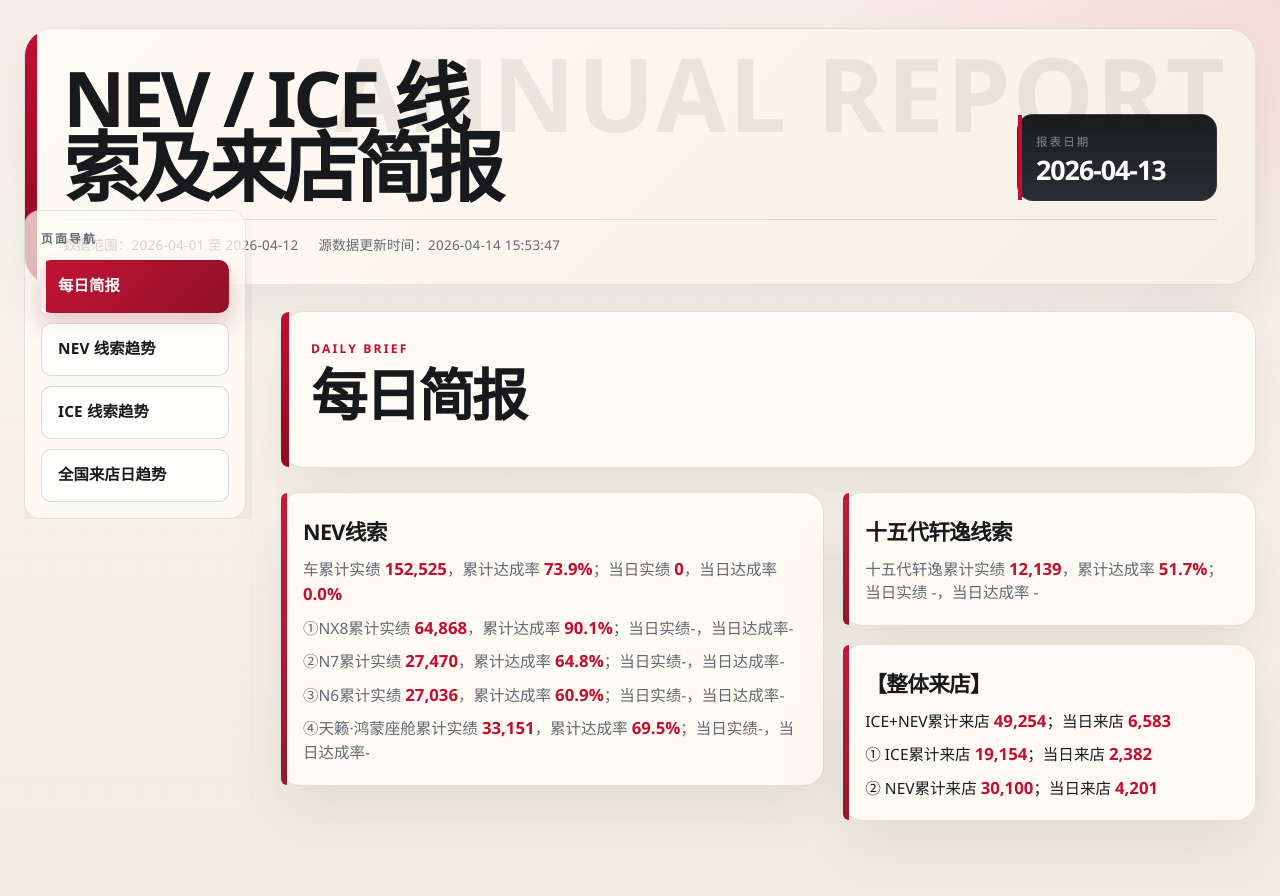
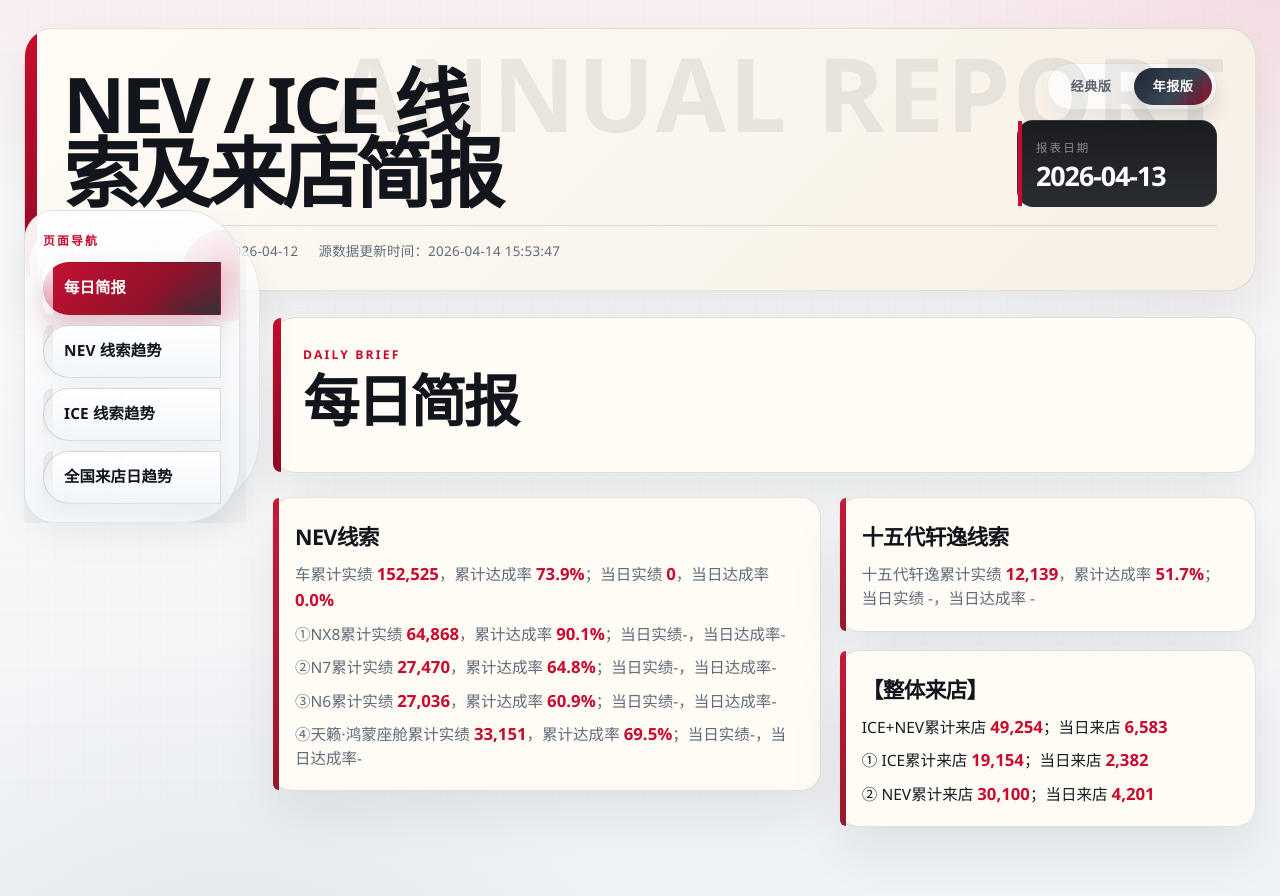
Before and after one commit to Django604/AI_Digest, a plain HTML site: page docs/index.html in a window 1280 px wide. Drawn offline with Linux system fonts and the light colour scheme.

Commit message:
Add theme switch and refine annual report navigation

```diff
--- a/docs/assets/app.js
+++ b/docs/assets/app.js
@@ -4,9 +4,13 @@ const branchSwitcher = document.querySelector("#branch-switcher");
 const sectionNav = document.querySelector("#section-nav");
 const metaStrip = document.querySelector("#meta-strip");
 const reportDateHighlight = document.querySelector("#report-date-highlight");
+const themeSwitch = document.querySelector("#theme-switch");
+const annualThemeLink = document.querySelector("#annual-theme-link");
 const dashboardTemplate = document.querySelector("#dashboard-template");
 const sectionTemplate = document.querySelector("#section-template");
 const chartModal = createChartModal();
+const THEME_STORAGE_KEY = "ai-digest-theme";
+const DEFAULT_THEME = "annual";
 
 const colors = {
   previousBarStroke: "#8da1b8",
@@ -38,7 +42,54 @@ const state = {
   sectionObserver: null,
 };
 
+initThemeSwitch();
 void loadDashboard();
+
+function initThemeSwitch() {
+  const initialTheme = getStoredTheme();
+  applyTheme(initialTheme);
+
+  if (!themeSwitch) {
+    return;
+  }
+
+  [...themeSwitch.querySelectorAll("[data-theme-choice]")].forEach((button) => {
+    button.addEventListener("click", () => {
+      applyTheme(button.dataset.themeChoice);
+    });
+  });
+}
+
+function getStoredTheme() {
+  try {
+    const saved = localStorage.getItem(THEME_STORAGE_KEY);
+    return saved === "classic" || saved === "annual" ? saved : DEFAULT_THEME;
+  } catch {
+    return DEFAULT_THEME;
+  }
+}
+
+function applyTheme(theme) {
+  const nextTheme = theme === "classic" ? "classic" : "annual";
+  document.documentElement.dataset.theme = nextTheme;
+
+  if (annualThemeLink) {
+    annualThemeLink.disabled = nextTheme !== "annual";
+  }
+
+  if (themeSwitch) {
+    [...themeSwitch.querySelectorAll("[data-theme-choice]")].forEach((button) => {
+      button.classList.toggle("active", button.dataset.themeChoice === nextTheme);
+      button.setAttribute("aria-pressed", String(button.dataset.themeChoice === nextTheme));
+    });
+  }
+
+  try {
+    localStorage.setItem(THEME_STORAGE_KEY, nextTheme);
+  } catch {
+    // Ignore storage failures and keep the current session theme.
+  }
+}
 
 async function loadDashboard() {
   try {
--- a/docs/assets/styles-annual-report.css
+++ b/docs/assets/styles-annual-report.css
@@ -4,20 +4,20 @@
 */
 
 :root {
-  --theme-paper: #f5f1e8;
-  --theme-paper-strong: #fbf8f2;
-  --theme-paper-soft: #efe8dc;
-  --theme-surface: rgba(255, 251, 245, 0.96);
-  --theme-surface-alt: #f7f2ea;
-  --theme-ink: #17191d;
-  --theme-muted: #626973;
-  --theme-line: rgba(23, 25, 29, 0.16);
-  --theme-line-strong: rgba(23, 25, 29, 0.28);
-  --theme-red: #c10f2f;
-  --theme-red-deep: #8e0c24;
-  --theme-coal: #1a1d22;
-  --theme-silver: #d1d6dd;
-  --theme-shadow: 0 26px 58px rgba(18, 22, 29, 0.08);
+  --theme-paper: #f4f6f8;
+  --theme-paper-strong: #fbfcfd;
+  --theme-paper-soft: #e8ecf1;
+  --theme-surface: rgba(255, 255, 255, 0.95);
+  --theme-surface-alt: #f3f6f9;
+  --theme-ink: #12161c;
+  --theme-muted: #5f6c79;
+  --theme-line: rgba(18, 22, 28, 0.14);
+  --theme-line-strong: rgba(18, 22, 28, 0.28);
+  --theme-red: #c70c2f;
+  --theme-red-deep: #8f0d25;
+  --theme-coal: #15191f;
+  --theme-silver: #c8d0da;
+  --theme-shadow: 0 24px 52px rgba(15, 21, 31, 0.08);
   --font-display: "Bahnschrift SemiCondensed", "Segoe UI Variable Display", "HarmonyOS Sans SC", "Microsoft YaHei UI",
     "PingFang SC", "Arial Rounded MT Bold", "Segoe UI", sans-serif;
 }
@@ -29,9 +29,10 @@ html {
 body {
   color: var(--theme-ink);
   background:
-    linear-gradient(180deg, rgba(193, 15, 47, 0.05), transparent 220px),
-    radial-gradient(circle at top right, rgba(193, 15, 47, 0.08), transparent 26%),
-    linear-gradient(180deg, var(--theme-paper-strong) 0%, var(--theme-paper) 48%, #efe8dd 100%);
+    linear-gradient(180deg, rgba(199, 12, 47, 0.06), transparent 220px),
+    radial-gradient(circle at top right, rgba(199, 12, 47, 0.08), transparent 24%),
+    radial-gradient(circle at 18% 88%, rgba(110, 125, 142, 0.1), transparent 28%),
+    linear-gradient(180deg, var(--theme-paper-strong) 0%, var(--theme-paper) 52%, #e9edf3 100%);
 }
 
 body::before {
@@ -48,8 +49,8 @@ body::before {
 }
 
 .page-shell {
-  --sidebar-width: 228px;
-  --layout-gap: 28px;
+  --sidebar-width: 222px;
+  --layout-gap: 26px;
   width: min(1520px, calc(100vw - 48px));
   padding: 28px 0 72px;
 }
@@ -174,6 +175,19 @@ body::before {
   max-height: calc(100vh - 228px);
 }
 
+.sidebar::before {
+  content: "";
+  position: absolute;
+  inset: 12px -14px 12px 6px;
+  z-index: -1;
+  border-radius: 40px 72px 72px 40px;
+  background:
+    linear-gradient(180deg, rgba(255, 255, 255, 0.78), rgba(232, 237, 243, 0.72)),
+    linear-gradient(135deg, rgba(199, 12, 47, 0.08), transparent 44%);
+  border: 1px solid rgba(18, 22, 28, 0.08);
+  box-shadow: 0 20px 42px rgba(15, 21, 31, 0.08);
+}
+
 .sidebar-sticky {
   gap: 18px;
   max-height: calc(100vh - 228px);
@@ -187,16 +201,33 @@ body::before {
 
 .panel-switcher,
 .branch-switcher {
-  background: rgba(255, 251, 245, 0.72);
-  border: 1px solid rgba(23, 25, 29, 0.1);
-  border-radius: 16px;
-  padding: 18px 16px 16px;
+  position: relative;
+  overflow: hidden;
+  background:
+    linear-gradient(165deg, rgba(255, 255, 255, 0.94), rgba(241, 245, 249, 0.9)),
+    linear-gradient(135deg, rgba(199, 12, 47, 0.06), transparent 40%);
+  border: 1px solid rgba(18, 22, 28, 0.1);
+  border-radius: 30px 56px 56px 30px;
+  padding: 20px 18px 18px;
   box-shadow: var(--theme-shadow);
+}
+
+.panel-switcher::after,
+.branch-switcher::after {
+  content: "";
+  position: absolute;
+  right: -34px;
+  top: 18px;
+  width: 92px;
+  height: 92px;
+  border-radius: 50%;
+  background: radial-gradient(circle, rgba(199, 12, 47, 0.16), rgba(199, 12, 47, 0));
+  pointer-events: none;
 }
 
 .sidebar-title {
   margin-bottom: 14px;
-  color: var(--theme-muted);
+  color: var(--theme-red);
   font-size: 0.74rem;
   letter-spacing: 0.18em;
 }
@@ -209,12 +240,14 @@ body::before {
 .sidebar-tab-list button,
 .section-nav-link {
   position: relative;
-  min-height: 48px;
-  padding: 13px 14px 13px 16px;
-  border-radius: 10px;
+  min-height: 50px;
+  padding: 13px 18px 13px 20px;
+  border-radius: 999px 30px 30px 999px;
   border: 1px solid var(--theme-line);
-  background: rgba(255, 255, 255, 0.78);
-  box-shadow: none;
+  background:
+    linear-gradient(180deg, rgba(255, 255, 255, 0.98), rgba(241, 245, 249, 0.94)),
+    linear-gradient(135deg, rgba(200, 208, 218, 0.26), transparent 55%);
+  box-shadow: 0 10px 22px rgba(15, 21, 31, 0.04);
   color: var(--theme-ink);
 }
 
@@ -229,9 +262,9 @@ body::before {
   content: "";
   position: absolute;
   inset: -1px auto -1px -1px;
-  width: 5px;
-  border-radius: 10px 0 0 10px;
-  background: transparent;
+  width: 10px;
+  border-radius: 999px 0 0 999px;
+  background: linear-gradient(180deg, rgba(18, 22, 28, 0.08), rgba(18, 22, 28, 0));
   transition: background 180ms ease;
 }
 
@@ -240,8 +273,10 @@ body::before {
   transform: none;
   color: var(--theme-ink);
   border-color: var(--theme-line-strong);
-  background: rgba(255, 255, 255, 0.94);
-  box-shadow: none;
+  background:
+    linear-gradient(180deg, rgba(255, 255, 255, 1), rgba(245, 248, 252, 0.96)),
+    linear-gradient(135deg, rgba(199, 12, 47, 0.08), transparent 55%);
+  box-shadow: 0 12px 24px rgba(15, 21, 31, 0.06);
 }
 
 .tab-list button.active,
@@ -250,21 +285,21 @@ body::before {
   color: #fff;
   border-color: rgba(23, 25, 29, 0.1);
   background:
-    linear-gradient(135deg, rgba(193, 15, 47, 0.98), rgba(142, 12, 36, 0.98)),
+    linear-gradient(135deg, rgba(199, 12, 47, 0.98), rgba(143, 13, 37, 0.98) 62%, rgba(40, 46, 55, 0.98)),
     linear-gradient(180deg, rgba(255, 255, 255, 0.08), transparent);
-  box-shadow: 0 14px 26px rgba(142, 12, 36, 0.2);
+  box-shadow: 0 16px 28px rgba(143, 13, 37, 0.24);
 }
 
 .sidebar-tab-list button.active::before,
 .section-nav-link.active::before {
-  background: rgba(255, 255, 255, 0.9);
+  background: linear-gradient(180deg, rgba(255, 255, 255, 0.94), rgba(255, 255, 255, 0.54));
 }
 
 .section-nav-link {
-  grid-template-columns: 26px minmax(0, 1fr);
+  grid-template-columns: 28px minmax(0, 1fr);
   gap: 10px;
   min-height: 44px;
-  padding-left: 14px;
+  padding-left: 18px;
 }
 
 .section-nav-index {
--- a/docs/assets/styles.css
+++ b/docs/assets/styles.css
@@ -90,6 +90,50 @@ body.modal-open {
   align-items: flex-start;
   justify-content: space-between;
   gap: 24px;
+}
+
+.hero-tools {
+  display: grid;
+  justify-items: end;
+  gap: 10px;
+}
+
+.theme-switch {
+  display: inline-flex;
+  align-items: center;
+  gap: 4px;
+  padding: 4px;
+  border-radius: 999px;
+  background: rgba(255, 255, 255, 0.72);
+  border: 1px solid rgba(22, 28, 36, 0.08);
+  box-shadow: 0 10px 24px rgba(24, 34, 48, 0.06);
+}
+
+.theme-switch-button {
+  min-width: 78px;
+  border: 0;
+  border-radius: 999px;
+  padding: 8px 14px;
+  background: transparent;
+  color: var(--muted);
+  font-size: 0.82rem;
+  font-weight: 800;
+  letter-spacing: 0.04em;
+  cursor: pointer;
+  transition: background 180ms ease, color 180ms ease, box-shadow 180ms ease, transform 180ms ease;
+}
+
+.theme-switch-button:hover {
+  color: var(--ink);
+  transform: translateY(-1px);
+}
+
+html[data-theme="classic"] .theme-switch-button[data-theme-choice="classic"],
+html[data-theme="annual"] .theme-switch-button[data-theme-choice="annual"],
+.theme-switch-button.active {
+  background: linear-gradient(135deg, #202a35, #394656 58%, var(--brand-red-deep));
+  color: #fff;
+  box-shadow: 0 10px 22px rgba(24, 34, 48, 0.12);
 }
 
 .eyebrow,
@@ -1139,6 +1183,10 @@ tbody tr:last-child td {
     gap: 14px;
   }
 
+  .hero-tools {
+    justify-items: start;
+  }
+
   .brief-page-header {
     grid-template-columns: 1fr;
   }
--- a/docs/index.html
+++ b/docs/index.html
@@ -8,8 +8,16 @@
     <meta http-equiv="Expires" content="0" />
     <title>NEV / ICE 每日简报</title>
     <script>
+      const digestTheme = localStorage.getItem("ai-digest-theme") || "annual";
+      document.documentElement.dataset.theme = digestTheme;
       document.write('<link rel="stylesheet" href="./assets/styles.css?v=' + Date.now() + '" />');
-      document.write('<link rel="stylesheet" href="./assets/styles-annual-report.css?v=' + Date.now() + '" />');
+      document.write(
+        '<link rel="stylesheet" id="annual-theme-link" href="./assets/styles-annual-report.css?v=' +
+          Date.now() +
+          '"' +
+          (digestTheme === "classic" ? " disabled" : "") +
+          " />",
+      );
     </script>
   </head>
   <body>
@@ -17,7 +25,13 @@
       <header class="hero">
         <div class="hero-topline">
           <h1>NEV / ICE 线索及来店简报</h1>
-          <div class="report-date-highlight" id="report-date-highlight"></div>
+          <div class="hero-tools">
+            <div class="theme-switch" id="theme-switch" role="group" aria-label="主题切换">
+              <button type="button" class="theme-switch-button" data-theme-choice="classic">经典版</button>
+              <button type="button" class="theme-switch-button" data-theme-choice="annual">年报版</button>
+            </div>
+            <div class="report-date-highlight" id="report-date-highlight"></div>
+          </div>
         </div>
         <div class="meta-strip" id="meta-strip"></div>
       </header>
```
